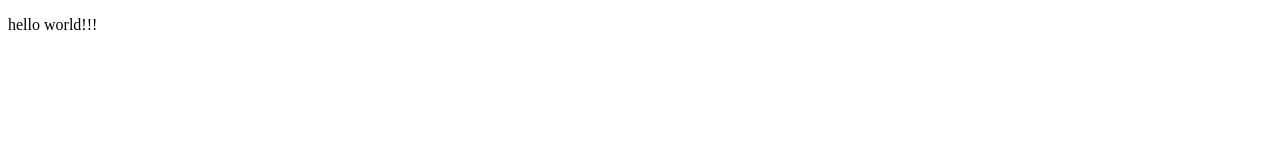
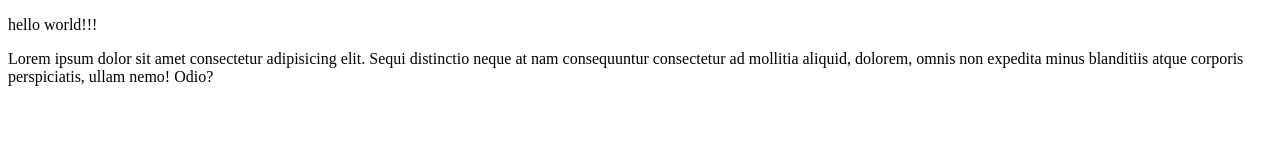
Before and after one commit to JMTuraev/react, a plain HTML site: page index.html in a window 1280 px wide. Drawn offline with Linux system fonts and the light colour scheme.

Commit message:
i add new lorem

```diff
--- a/index.html
+++ b/index.html
@@ -7,5 +7,6 @@
 </head>
 <body>
     <p>hello world!!!</p>
+    <div class="5">Lorem ipsum dolor sit amet consectetur adipisicing elit. Sequi distinctio neque at nam consequuntur consectetur ad mollitia aliquid, dolorem, omnis non expedita minus blanditiis atque corporis perspiciatis, ullam nemo! Odio?</div>
 </body>
 </html>
```
